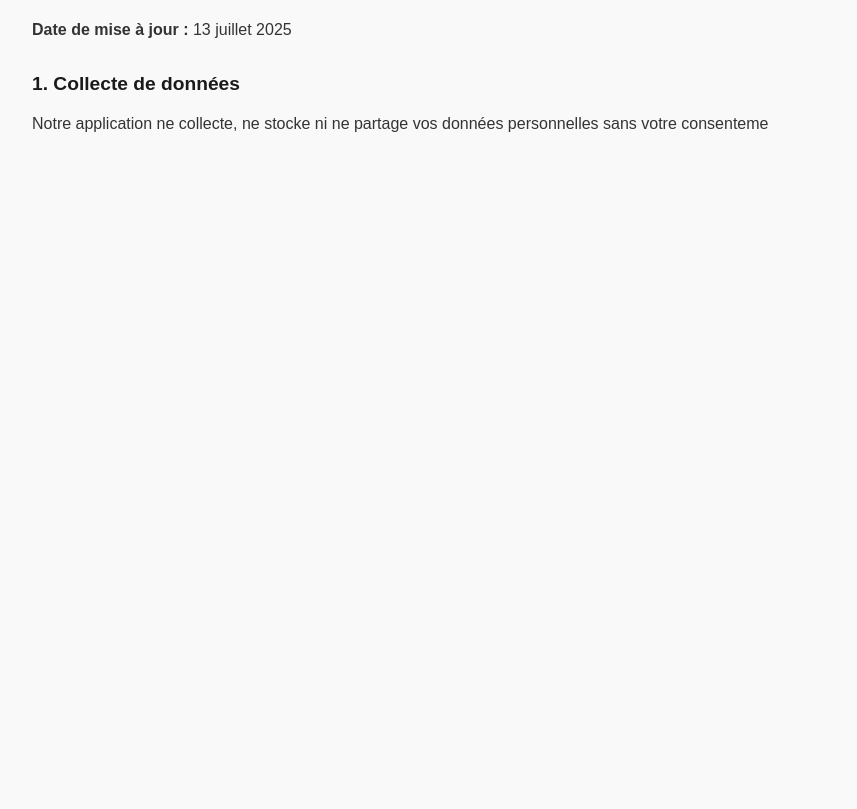
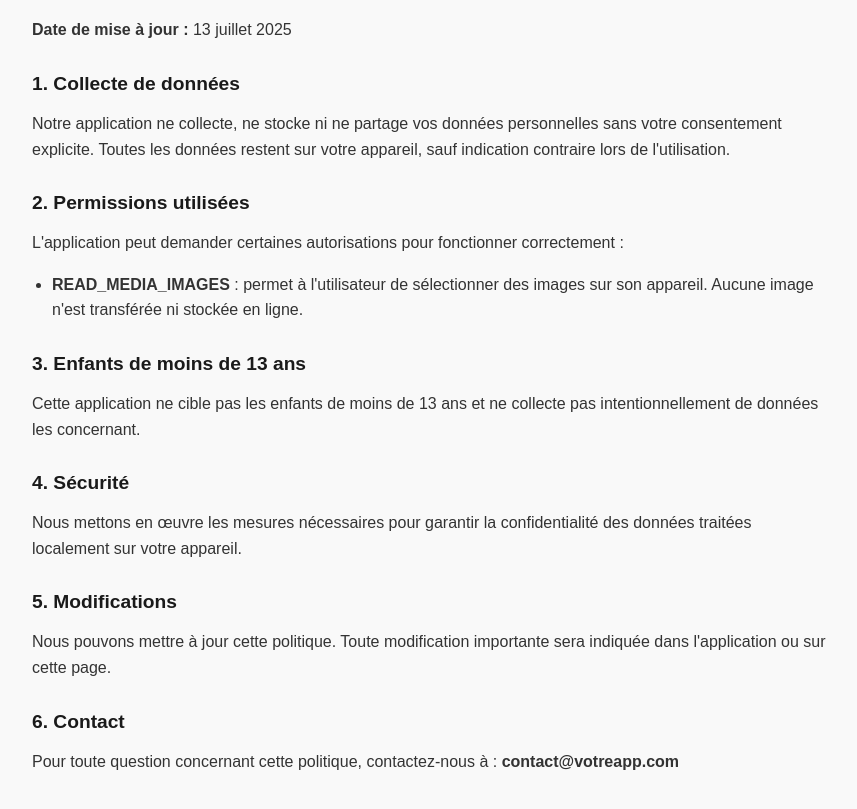
Before and after one commit to loulid-zakaria/playstore, a plain HTML site: page index.html in a window 1280 px wide. Shown: the part 81-890 px from the top of the page, without its empty margins (208-1065 px from the left). Before the commit the page ends 800 px from the top, so only its background shows below. Drawn offline with Linux system fonts and the light colour scheme.

Commit message:
Update index.html

```diff
--- a/index.html
+++ b/index.html
@@ -75,4 +75,36 @@
 
     <section>
       <h2>1. Collecte de données</h2>
-      <p>Notre application ne collecte, ne stocke ni ne partage vos données personnelles sans votre consenteme
+      <p>Notre application ne collecte, ne stocke ni ne partage vos données personnelles sans votre consentement explicite. Toutes les données restent sur votre appareil, sauf indication contraire lors de l'utilisation.</p>
+    </section>
+
+    <section>
+      <h2>2. Permissions utilisées</h2>
+      <p>L'application peut demander certaines autorisations pour fonctionner correctement :</p>
+      <ul>
+        <li><strong>READ_MEDIA_IMAGES</strong> : permet à l'utilisateur de sélectionner des images sur son appareil. Aucune image n'est transférée ni stockée en ligne.</li>
+      </ul>
+    </section>
+
+    <section>
+      <h2>3. Enfants de moins de 13 ans</h2>
+      <p>Cette application ne cible pas les enfants de moins de 13 ans et ne collecte pas intentionnellement de données les concernant.</p>
+    </section>
+
+    <section>
+      <h2>4. Sécurité</h2>
+      <p>Nous mettons en œuvre les mesures nécessaires pour garantir la confidentialité des données traitées localement sur votre appareil.</p>
+    </section>
+
+    <section>
+      <h2>5. Modifications</h2>
+      <p>Nous pouvons mettre à jour cette politique. Toute modification importante sera indiquée dans l'application ou sur cette page.</p>
+    </section>
+
+    <section>
+      <h2>6. Contact</h2>
+      <p>Pour toute question concernant cette politique, contactez-nous à : <strong>contact@votreapp.com</strong></p>
+    </section>
+  </main>
+</body>
+</html>
```
